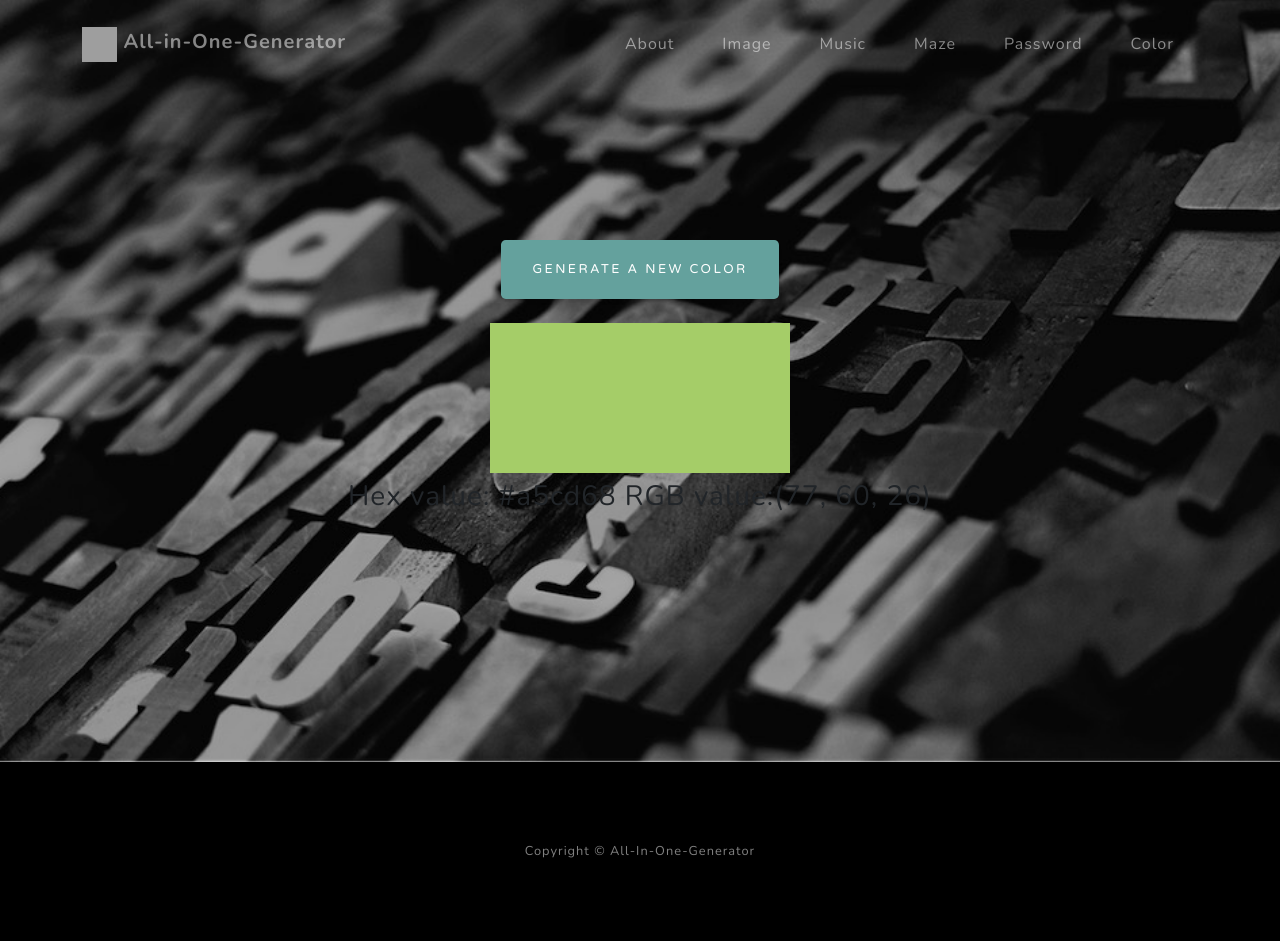
After one commit to kopalsoni/All-In-One-Gen, a Django app: page /color in a window 1280 px wide. The commit adds this page. Run offline with Django 3.2, Linux system fonts and the light colour scheme; a map, chart or similar area stays blank; some libraries are stand-ins or nearby versions; grey boxes are pictures that could not be loaded.

Commit message:
Added color generator

```diff
--- /dev/null
+++ b/timathon/AIG/gen_files/color.py
@@ -0,0 +1,12 @@
+import random
+
+
+def hex():
+    color = "%06x" % random.randint(0, 0xFFFFFF)
+    return color
+
+
+def rgb():
+    x = hex()
+    RGB = tuple(int(x[i:i + 2], 16) for i in (0, 2, 4))
+    return RGB
--- a/timathon/AIG/templates/base.html
+++ b/timathon/AIG/templates/base.html
@@ -34,6 +34,7 @@
                       <li class="nav-item"><a class="nav-link js-scroll-trigger" href="{% url 'music_gen' %}">Music</a></li>
                       <li class="nav-item"><a class="nav-link js-scroll-trigger" href="{% url 'maze_gen' %}">Maze</a></li>
                       <li class="nav-item"><a class="nav-link js-scroll-trigger" href="{% url 'password' %}">Password</a></li>
+                      <li class="nav-item"><a class="nav-link js-scroll-trigger" href="{% url 'color' %}">Color</a></li>
                   </ul>
               </div>
           </div>
--- /dev/null
+++ b/timathon/AIG/templates/color.html
@@ -0,0 +1,26 @@
+{% extends 'base.html' %}
+{% load static %}
+{% block content %}<html lang="en">
+<head>
+    <meta charset="UTF-8">
+    <title>Color</title>
+</head>
+<body>
+    <div class="dark-bg-custom">
+        <center>
+            <a class="btn btn-primary btn-lg" href="{% url 'color' %}" role="button">Generate a new color</a><br><br>
+                    <canvas width=300 height=150 id="canvas"></canvas>
+<!--                          <input type="color" id="favcolor" name="favcolor" value="#ff0000"><br><br>-->
+                    <h3>Hex value: #{{ hex }} RGB value:{{ rgb }}</h3>
+
+        </center>
+    </div>
+<script>
+    var canvas = document.getElementById("canvas");
+var ctx = canvas.getContext("2d");
+ctx.fillStyle = "#{{ hex }}";
+ctx.fillRect(0, 0, canvas.width, canvas.height);
+</script>
+</body>
+</html>
+{% endblock %}
--- a/timathon/AIG/urls.py
+++ b/timathon/AIG/urls.py
@@ -11,6 +11,7 @@ urlpatterns = [
                 path("music_gen", views.music_gen, name="music_gen"),
                 path("maze_gen", views.maze_gen, name="maze_gen"),
                 path("password", views.password_gen, name="password"),
+                path("color", views.color_gen, name="color"),
 
               ] + static(settings.MEDIA_URL, document_root=settings.MEDIA_ROOT)
 urlpatterns += static(settings.STATIC_URL, document_root=settings.STATIC_ROOT)
--- a/timathon/AIG/views.py
+++ b/timathon/AIG/views.py
@@ -1,5 +1,5 @@
 from django.shortcuts import render
-from .gen_files import quotes, rand_images, music, createMaze, passwordGen
+from .gen_files import quotes, rand_images, music, createMaze, passwordGen, color
 
 
 def home(request):
@@ -32,3 +32,9 @@ def password_gen(request):
         ans = passwordGen.passw(int(x))
         return render(request, 'password.html', {"data": ans})
     return render(request, 'password.html')
+
+
+def color_gen(request):
+    x = color.hex()
+    y = color.rgb()
+    return render(request, 'color.html', {"hex": x, "rgb": y})
```
